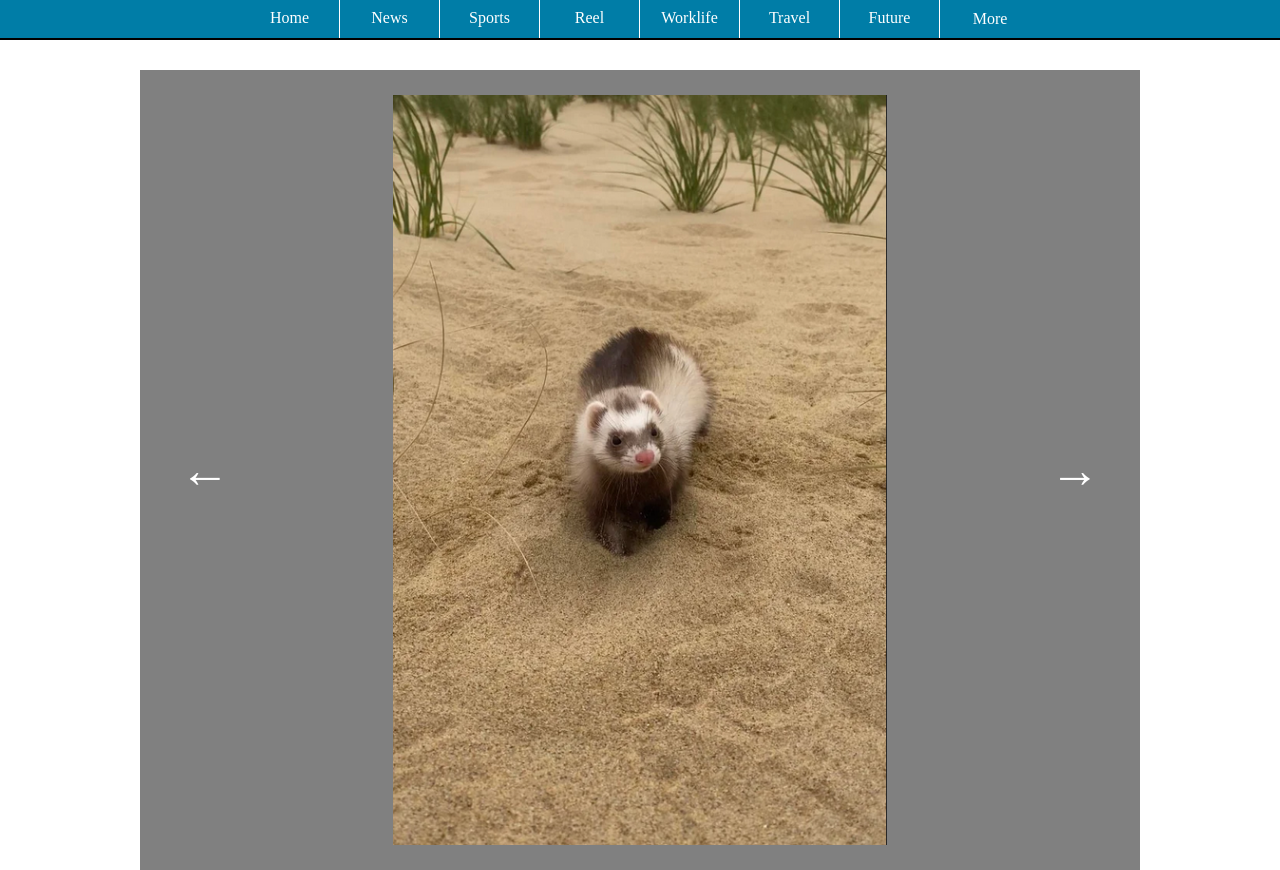
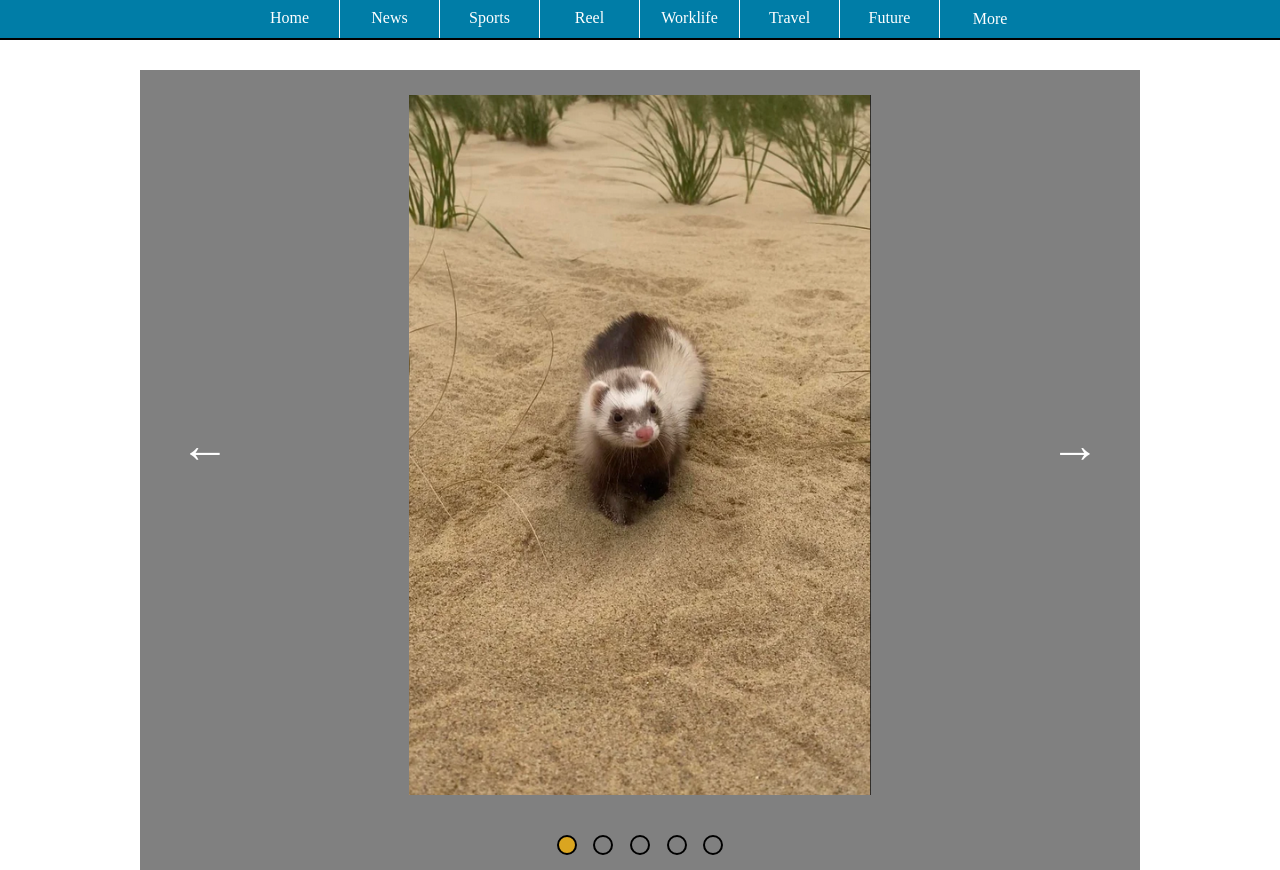
Before and after one commit to lufere/dynamic-user-interfaces, a plain HTML site: page index.html in a window 1280 px wide. Drawn offline with Linux system fonts and the light colour scheme.

Commit message:
Finished the circle navigation functionality, the circles now light up according to the current image and the user can click an individual circle to go to the corresponding image

```diff
--- a/css/style.css
+++ b/css/style.css
@@ -78,6 +78,15 @@ header{
     margin-top: 30px;
     display: flex;
     padding: 0 40px;
+    flex-direction: column;
+    justify-content: space-evenly;
+    align-items: center;
+}
+
+#imgGallery > div:first-child{
+    width: 100%;
+    height: 750px;
+    display: flex;
     justify-content: space-between;
     align-items: center;
 }
@@ -100,3 +109,20 @@ header{
     cursor: pointer;
     color:white;
 }
+
+#navCircles{
+    height: 50px;
+    width: 200px;
+    /* border: 1px solid goldenrod; */
+    display: flex;
+    justify-content: space-evenly;
+    align-items: center;
+}
+
+.navButton{
+    height: 20px;
+    width: 20px;
+    background-color: transparent;
+    border: 2px solid rgb(0, 0, 0);
+    border-radius: 50%;
+}
--- a/index.html
+++ b/index.html
@@ -45,6 +45,7 @@
             </div> -->
         </header>
             <div id = "imgGallery">
+                <div>
                     <div id = "arrowLeft">←</div>
                     <div class = "individualImg">
                         <img class = "ferretImg" src="/img/ferret1.png">
@@ -55,6 +56,14 @@
                     </div>
                     <div id = "arrowRight">→</div>
                 </div>
+                <div id = "navCircles">
+                    <button type="button" class = "navButton"></button>
+                    <button type="button" class = "navButton"></button>
+                    <button type="button" class = "navButton"></button>
+                    <button type="button" class = "navButton"></button>
+                    <button type="button" class = "navButton"></button>
+                </div>
+            </div>
         <script src="js/script.js"></script>
     </body>
 </html>
--- a/js/script.js
+++ b/js/script.js
@@ -64,6 +64,8 @@ window.addEventListener('resize', renderNav);
 
 let ferrets = [...document.querySelectorAll(".ferretImg")];
 console.log(ferrets);
+let circles = [...document.querySelectorAll(".navButton")];
+console.log(circles);
 
 let ferretIndex = 0;
 
@@ -72,7 +74,45 @@ function showFerret(){
     if (ferretIndex == ferrets.length) ferretIndex = 0;
     if (ferretIndex < 0) ferretIndex = ferrets.length-1;
     ferrets[ferretIndex].classList.remove("hide");
+    circles.forEach(circle => circle.style.backgroundColor = "transparent");
+    circles[ferretIndex].style.backgroundColor = "goldenrod";
 }
+
+// circles.forEach(circle => circle.addEventListener('click', function(e){
+//     alert (circle);
+// }))
+
+// for (i=0 ; i<circles.length - 1; i++){
+//     circles[i].addEventListener('click', function(){
+//         ferretIndex = i;
+//         showFerret();
+//     })
+// }
+
+circles[0].addEventListener('click', function(){
+    ferretIndex = 0;
+    showFerret();
+})
+
+circles[1].addEventListener('click', function(){
+    ferretIndex = 1;
+    showFerret();
+})
+
+circles[2].addEventListener('click', function(){
+    ferretIndex = 2;
+    showFerret();
+})
+
+circles[3].addEventListener('click', function(){
+    ferretIndex = 3;
+    showFerret();
+})
+
+circles[4].addEventListener('click', function(){
+    ferretIndex = 4;
+    showFerret();
+})
 
 let leftArrow = document.querySelector("#arrowLeft");
 let rightArrow = document.querySelector("#arrowRight");
```
Lines whose indentation alone changed are shown as unchanged.
